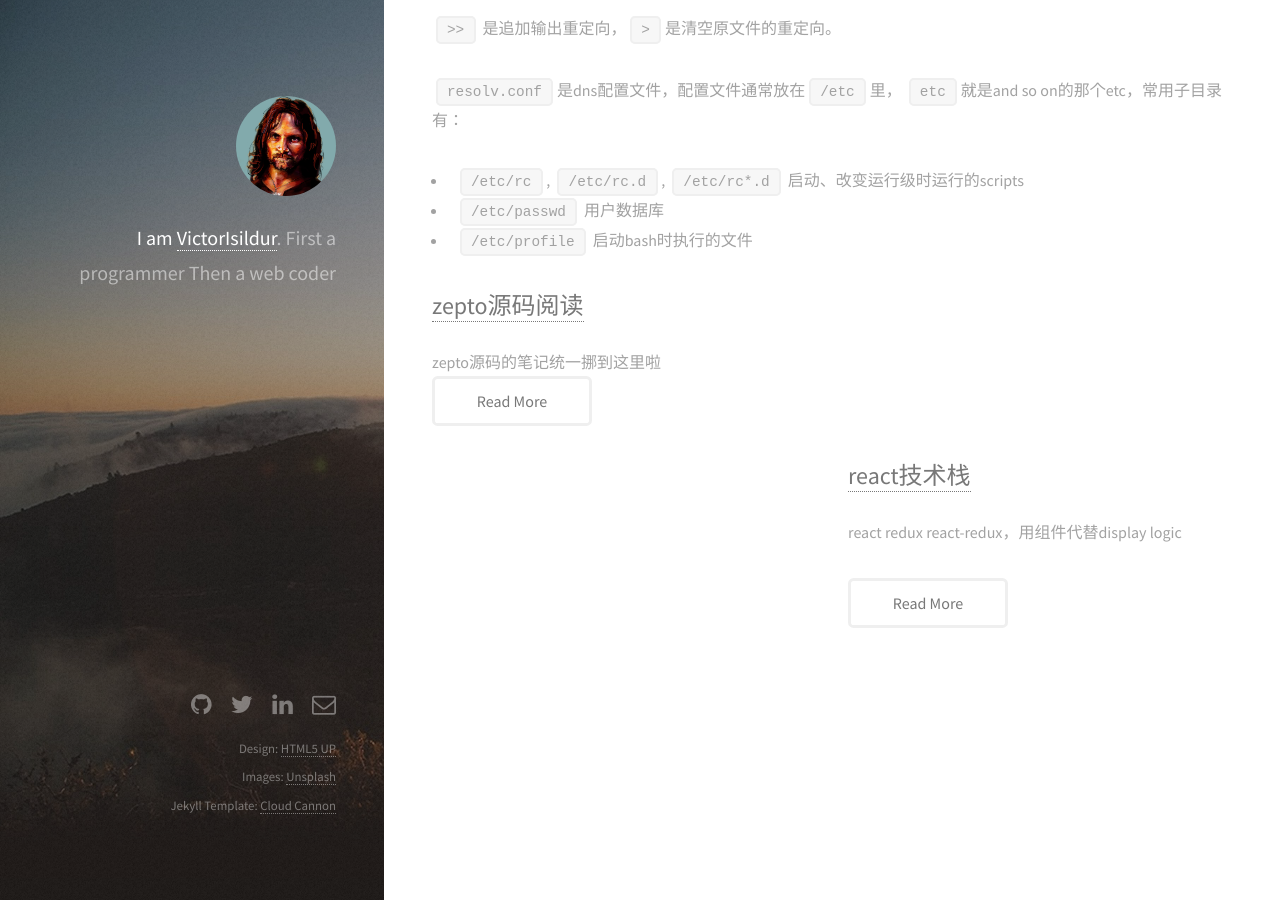
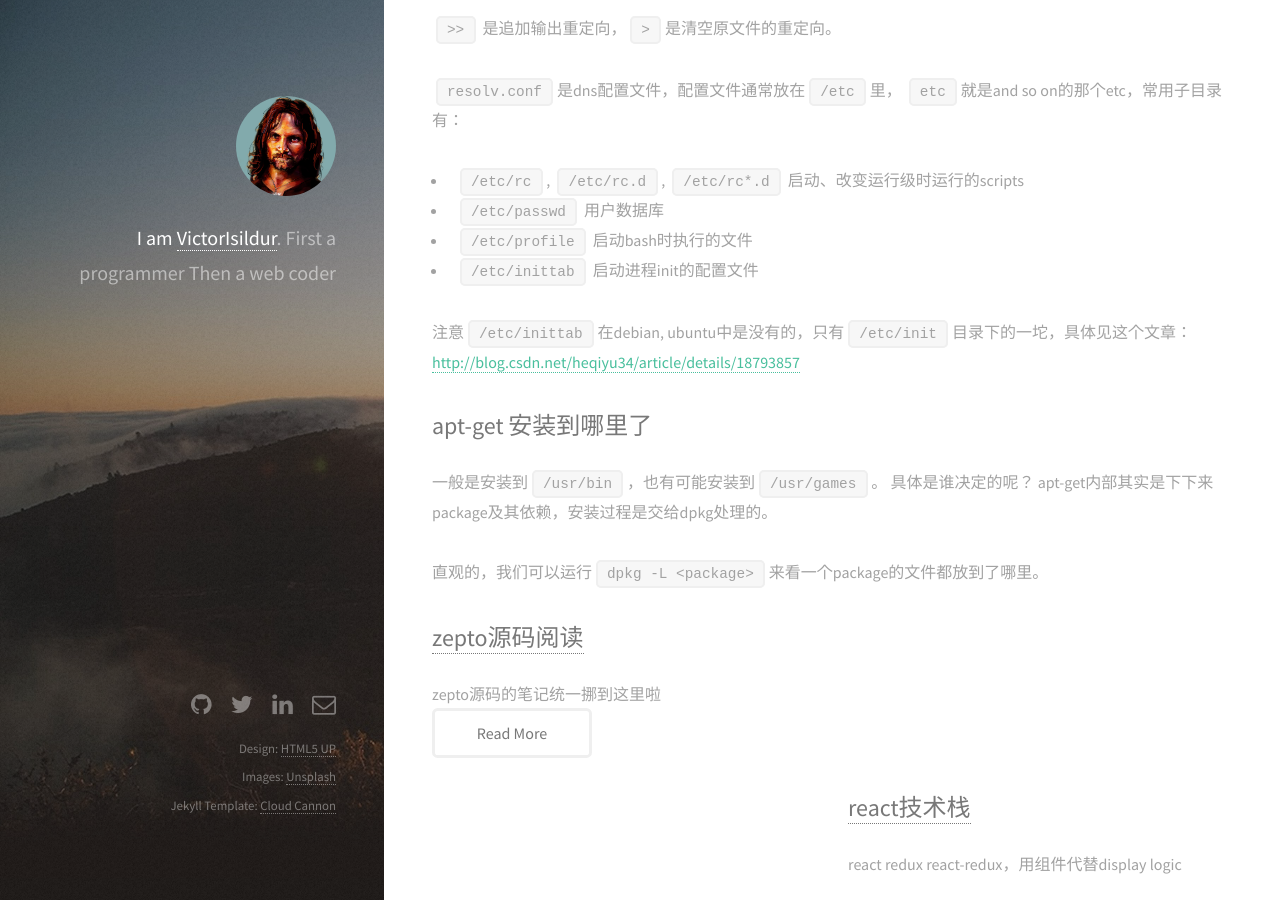
Before and after one commit to victorisildur/victorisildur.github.io, a Jekyll site: the page built from _posts/2016-08-08-linux-cmd.markdown, in a window 1280 px wide and 900 px high, scrolled down 444 px. Built offline with Jekyll 4.4.1, drawn with Linux system fonts in a browser that asks for light colours; Markdown is read by kramdown in place of the engine named in the settings.

Commit message:
linux basic

````diff
--- a/_posts/2016-08-08-linux-cmd.markdown
+++ b/_posts/2016-08-08-linux-cmd.markdown
@@ -22,3 +22,14 @@ excerpt: linux cmd的零碎积累
 * `/etc/rc`, `/etc/rc.d`, `/etc/rc*.d` 启动、改变运行级时运行的scripts
 * `/etc/passwd` 用户数据库
 * `/etc/profile` 启动bash时执行的文件
+* `/etc/inittab` 启动进程init的配置文件
+
+注意`/etc/inittab`在debian, ubuntu中是没有的，只有`/etc/init`目录下的一坨，具体见这个文章：
+[http://blog.csdn.net/heqiyu34/article/details/18793857](http://blog.csdn.net/heqiyu34/article/details/18793857)
+
+## apt-get 安装到哪里了
+
+一般是安装到`/usr/bin`，也有可能安装到`/usr/games`。
+具体是谁决定的呢？ apt-get内部其实是下下来package及其依赖，安装过程是交给dpkg处理的。
+
+直观的，我们可以运行`dpkg -L <package>`来看一个package的文件都放到了哪里。
--- a/_posts/2016-12-07-qcloud.markdown
+++ b/_posts/2016-12-07-qcloud.markdown
@@ -23,8 +23,12 @@ ONBUILD COPY package.json /usr/src/app
 ONBUILD RUN npm --registry=https://registry.npm.taobao.org --disturl=https://npm.taobao.org/mirrors/node install
 ONBUILD RUN node_modules/.bin/tsc -p . | true
 
-CMD npm start
+CMD ['npm' 'start']
 ```
+
+Dockerfile的每一行都会新生成一个（临时）image，`FROM ...`这一行是必须的，它声明了base image.
+
+`WORKDIR`命令设置工作目录，影响`pwd`
 
 一些常见问题：
 
````
